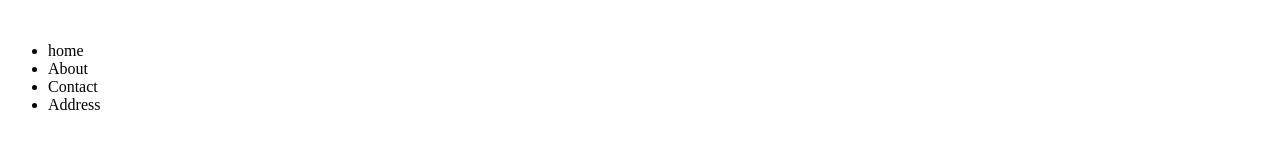
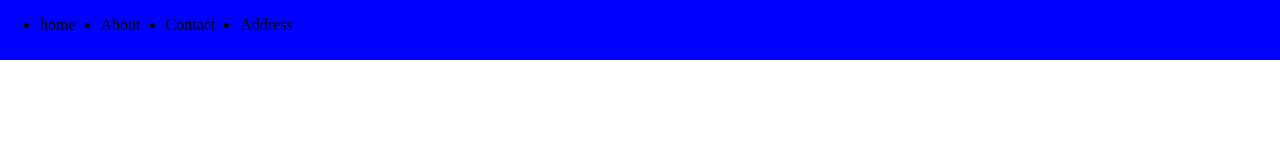
Before and after one commit to fahmi3232/Project, a plain HTML site: page index.html in a window 1280 px wide. Drawn offline with Linux system fonts and the light colour scheme.

Commit message:
update file 2

```diff
--- a/index.html
+++ b/index.html
@@ -4,11 +4,41 @@
 	<meta charset="UTF-8">
 	<meta name="viewport" content="width=device-width, initial-scale=1.0">
 	<title>GIT New</title>
+
+	<style>
+		section{
+			min-height: 100vh;
+    		padding: 1rem 10%;
+    		padding-top: 8.5rem;
+		}
+		.header{
+			width: 100%;
+			background-color: blue;
+			text-align: center;
+			position: fixed;
+			display: flex;
+			top: 0; left: 0;
+			z-index: 1000;
+		}
+		.logo img{
+			height: 60px;
+			position: relative;
+			float: left;
+		}
+		.header ul{
+			display: flex;
+
+		}
+		.header ul li{
+			float: right;
+			margin-right: 25px;
+			float: right;
+		}
+	</style>
 </head>
 <body>
-	<section class="header">
-		<div class="row">
-			<div class="banner">
+	<section>
+		<div class="header">
 				<div class="logo">
 					<img src="../logo.png" alt="">
 				</div>
@@ -19,7 +49,6 @@
 					<li>Address</li>
 				</ul>
 			</div>
-		</div>
 	</section>
 </body>
 </html>
```
